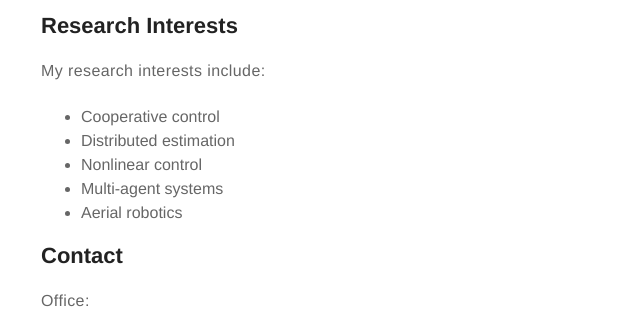
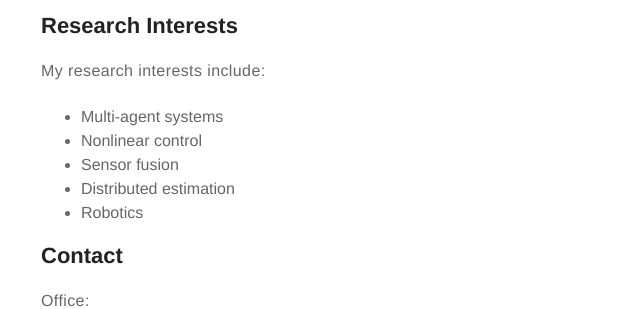
Before and after one commit to tnunay/tnunay.github.io, a Jekyll site: the page built from about.md, in a window 1280 px wide and 900 px high, scrolled down 1807 px. Shown: the part 205-514 px from the top of the window, without its empty margins (319-959 px from the left). Built offline with Jekyll 4.4.1, drawn with Linux system fonts in a browser that asks for light colours; some of the changed text lies outside the part shown.

Commit message:
Update information (1)

```diff
--- a/about.md
+++ b/about.md
@@ -3,7 +3,7 @@ title: About
 layout: page
 ---
 ![Profile Image]({{ site.url }}/{{ site.picture }})
-<p align="center"> Researcher in Control Systems</p>
+<p align="center"> Researcher in Robotics and Control Systems</p>
 
 ## Profile
 
@@ -48,11 +48,11 @@ layout: page
 <p align="justify">My research interests include:</p>
 
 <ul class="research-interests">
-	<li>Cooperative control</li>
+	<li>Multi-agent systems</li>
+	<li>Nonlinear control</li>
+	<li>Sensor fusion</li>
 	<li>Distributed estimation</li>
-	<li>Nonlinear control</li>
-	<li>Multi-agent systems</li>
-	<li>Aerial robotics</li>
+	<li>Robotics</li>
 </ul>
 
 
```
